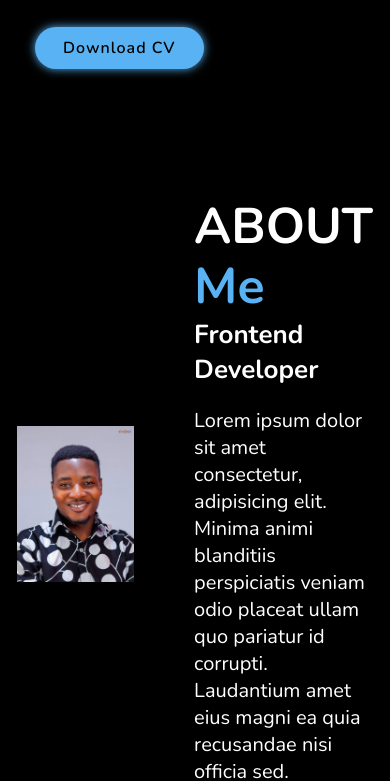
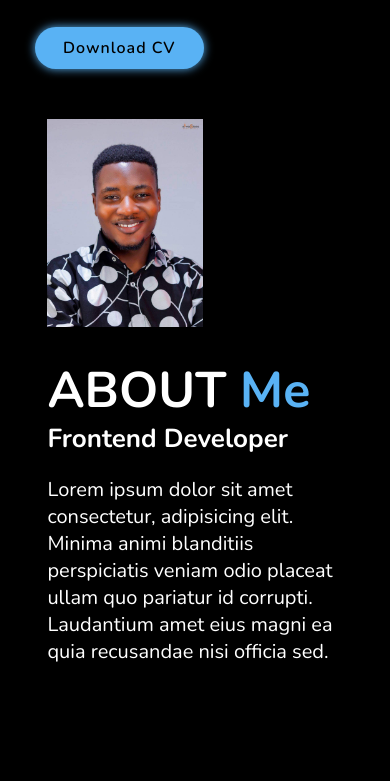
Before and after one commit to Tdiamond001/SAIL-PROJECT, a plain HTML site: page index.html in a window 390 px wide. Shown: the part 666-1447 px from the top of the page. Drawn offline with nearby package versions, Linux system fonts and the light colour scheme; a script that the page names is missing.

Commit message:
wored on responsiveness

```diff
--- a/index.css
+++ b/index.css
@@ -183,7 +183,19 @@ section {
 }
 
 .about-img img{
-    width: 30vw;
+    width: 40vw;
+    padding-top: 0;
+}
+
+@media(max-width:600px){
+    .about{
+        display: block;
+    }
+
+    .about-img img {
+       align-items: center;
+       justify-content: center;
+    }
 }
 
 .about-content .heading{
@@ -194,6 +206,13 @@ section {
 .about-content{
     margin-left: 40px;
 
+}
+
+@media(max-width:600px){
+    .about-content{
+        margin-left: 0;
+        padding-top: 30px;
+    }
 }
 
 .about-content h2{
@@ -263,12 +282,40 @@ section {
 .portfolio h2{
     margin-bottom: 4rem;
 }
-.portfolio-container{
+
+.portfolio-container {
     display: grid;
     grid-template-columns: repeat(3, 1fr);
+    gap: 2.5rem;
     align-items: center;
-    gap: 2.5rem;
-}
+  }
+
+  /* Tablet view and below */
+  @media (max-width: 1100px) {
+    .portfolio-container {
+      grid-template-columns: repeat(1, 1fr);
+    }
+  }
+
+  /* Phone view and below */
+  @media (max-width: 600px) {
+    .portfolio-container {
+      grid-template-columns: 1fr;
+      padding: 0 1rem;
+    }
+  }
+
+  /* Optional: add padding for phone view */
+  /* @media (max-width: 600px) {
+    .portfolio-container {
+      padding: 0 1rem;
+    }
+  } */
+
+
+
+
+
 
 .portfolio-container .portfolio-box{
     position: relative;
```
